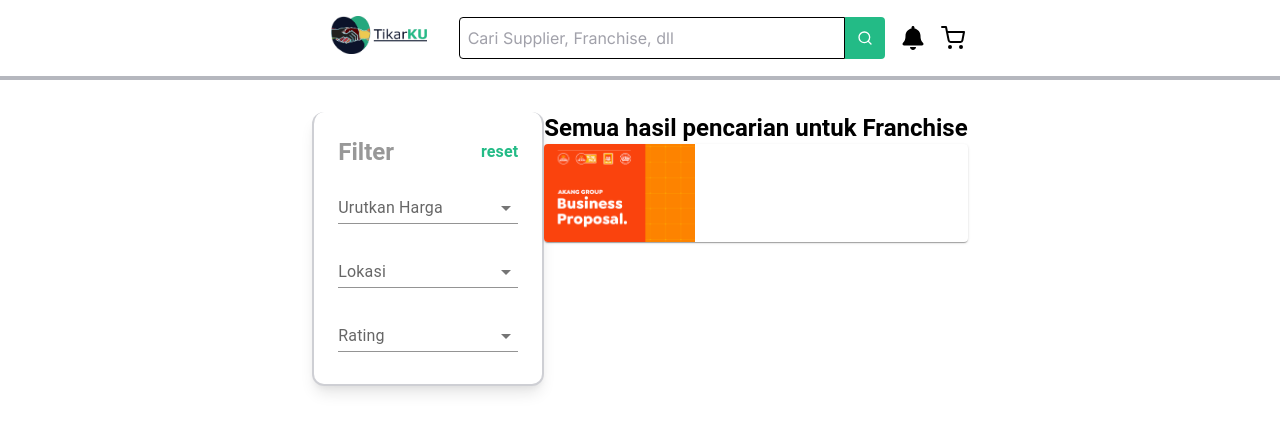
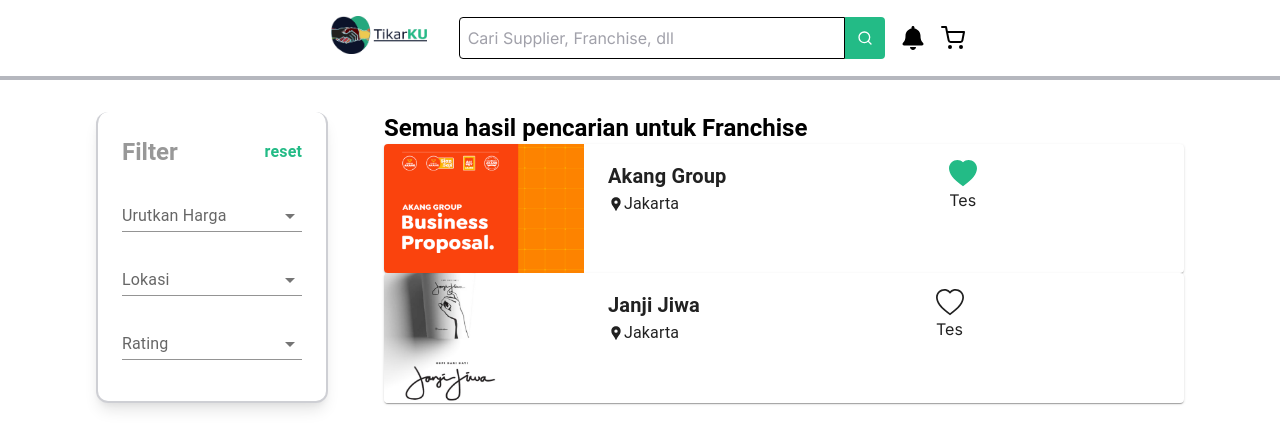
Before and after one commit to lordronz-archive/tikar-ku, a Next.js app: page /franchise in a window 1280 px wide. Shown: the top 448 px of the page. Built offline with nearby package versions, Linux system fonts and the light colour scheme.

Commit message:
feat: Refined search result

```diff
--- a/src/components/Menu.tsx
+++ b/src/components/Menu.tsx
@@ -1,13 +1,16 @@
 import Box from '@mui/material/Box';
 import Typography from '@mui/material/Typography';
 import Image from 'next/image';
+import Link from 'next/link';
 
 import dropship from '../../public/dropship.png';
 import franchise from '../../public/franchise.png';
 import resell from '../../public/resell.png';
 
-const Card = ({ src, alt }: { src: StaticImageData, alt: string }) => {
+const Card = ({ src, alt, link }: { src: StaticImageData, alt: string, link: string }) => {
   return (
+    <Link href={link}>
+      <a>
         <div className='flex flex-col items-center justify-center md:w-60 md:h-60 w-24 h-24 border rounded-xl border-vblack border-b-2 border-r-2 border-l-2 border-t-0 shadow-lg border-opacity-20 cursor-pointer mb-4'>
           <div className='flex justify-center items-center p-4'>
             <Image src={src} alt={alt} />
@@ -20,6 +23,8 @@
             </Typography>
           </div>
         </div>
+      </a>
+    </Link>
   );
 };
 
@@ -27,14 +32,17 @@
   {
     src: dropship,
     alt: 'Dropship',
+    link: '/',
   },
   {
     src: franchise,
     alt: 'Franchise',
+    link: '/franchise',
   },
   {
     src: resell,
     alt: 'Resell',
+    link: '/',
   },
 ];
 
@@ -42,7 +50,7 @@
   return (
     <div className='flex justify-between items-center w-full'>
       {
-        items.map(({src, alt}, i) => <Card src={src} alt={alt} key={i} />)
+        items.map(({src, alt, link}, i) => <Card src={src} alt={alt} link={link} key={i} />)
       }
     </div>
   );
--- a/src/components/SearchResult.tsx
+++ b/src/components/SearchResult.tsx
@@ -1,7 +1,57 @@
 import Box from '@mui/material/Box';
 import Card from '@mui/material/Card';
+import CardContent from '@mui/material/CardContent';
 import CardMedia from '@mui/material/CardMedia';
 import Typography from '@mui/material/Typography';
+import { BsHeart, BsHeartFill } from 'react-icons/bs';
+import { MdLocationPin } from 'react-icons/md';
+
+const Item = ({ image, alt, liked }: { image: string, alt: string, liked: boolean }) => {
+  return (
+    <Card sx={{ display: 'flex', width: '50rem' }}>
+      <CardMedia
+        component="img"
+        sx={{ width: 200 }}
+        image={image}
+        alt={alt}
+      />
+      <Box sx={{ display: 'flex', alignItems: '', pl: 1, pb: 1, justifyContent: 'space-between', width: '100%' }}>
+        <CardContent sx={{ flex: '1 0 auto' }}>
+          <Typography component="div" variant="h6" fontWeight='bold'>
+            {alt}
+          </Typography>
+          <div className='flex items-center'>
+            <MdLocationPin />
+            <Typography component="div">
+              Jakarta
+            </Typography>
+          </div>
+        </CardContent>
+        <CardContent sx={{ flex: '1 0 auto', justifyContent: 'center' }}>
+          {
+            liked
+            ? <BsHeartFill size={28} className='text-vgreen' />
+            : <BsHeart size={28} />
+          }
+          Tes
+        </CardContent>
+      </Box>
+    </Card>
+  );
+};
+
+const items = [
+  {
+    image: '/search-1.png',
+    alt: 'Akang Group',
+    liked: true,
+  },
+  {
+    image: '/search-2.png',
+    alt: 'Janji Jiwa',
+    liked: false,
+  },
+];
 
 const SearchResult = () => {
   return (
@@ -11,14 +61,11 @@
           Semua hasil pencarian untuk Franchise
         </Box>
       </Typography>
-      <Card sx={{ display: 'flex' }}>
-        <CardMedia
-          component="img"
-          sx={{ width: 151 }}
-          image="/search-1.png"
-          alt="Live from space album cover"
-        />
-      </Card>
+      {
+        items.map(({ image, alt, liked }, i) => (
+          <Item image={image} alt={alt} liked={liked} key={i} />
+        ))
+      }
     </div>
   );
 };
--- a/src/components/form/Filter.tsx
+++ b/src/components/form/Filter.tsx
@@ -15,7 +15,7 @@
 
   return (
     <div className='p-6 border rounded-xl border-vblack border-b-2 border-r-2 border-l-2 border-t-0 shadow-lg border-opacity-20'>
-      <div className='flex items-center justify-between'>
+      <div className='flex items-center justify-between mb-2'>
         <Typography variant='h5'>
           <Box fontWeight='fontWeightBold' color='#989898'>
             Filter
--- a/src/pages/franchise.tsx
+++ b/src/pages/franchise.tsx
@@ -17,7 +17,7 @@
 
       <Header />
 
-      <main className="flex flex-initial flex-row justify-center py-8 px-0 md:px-48">
+      <main className="flex flex-initial flex-row justify-between py-8 px-0 md:px-24">
         <Filter />
         <SearchResult />
       </main>
```
Also changed, not shown: public/search-2.png (added). Lines whose indentation alone changed are shown as unchanged.
